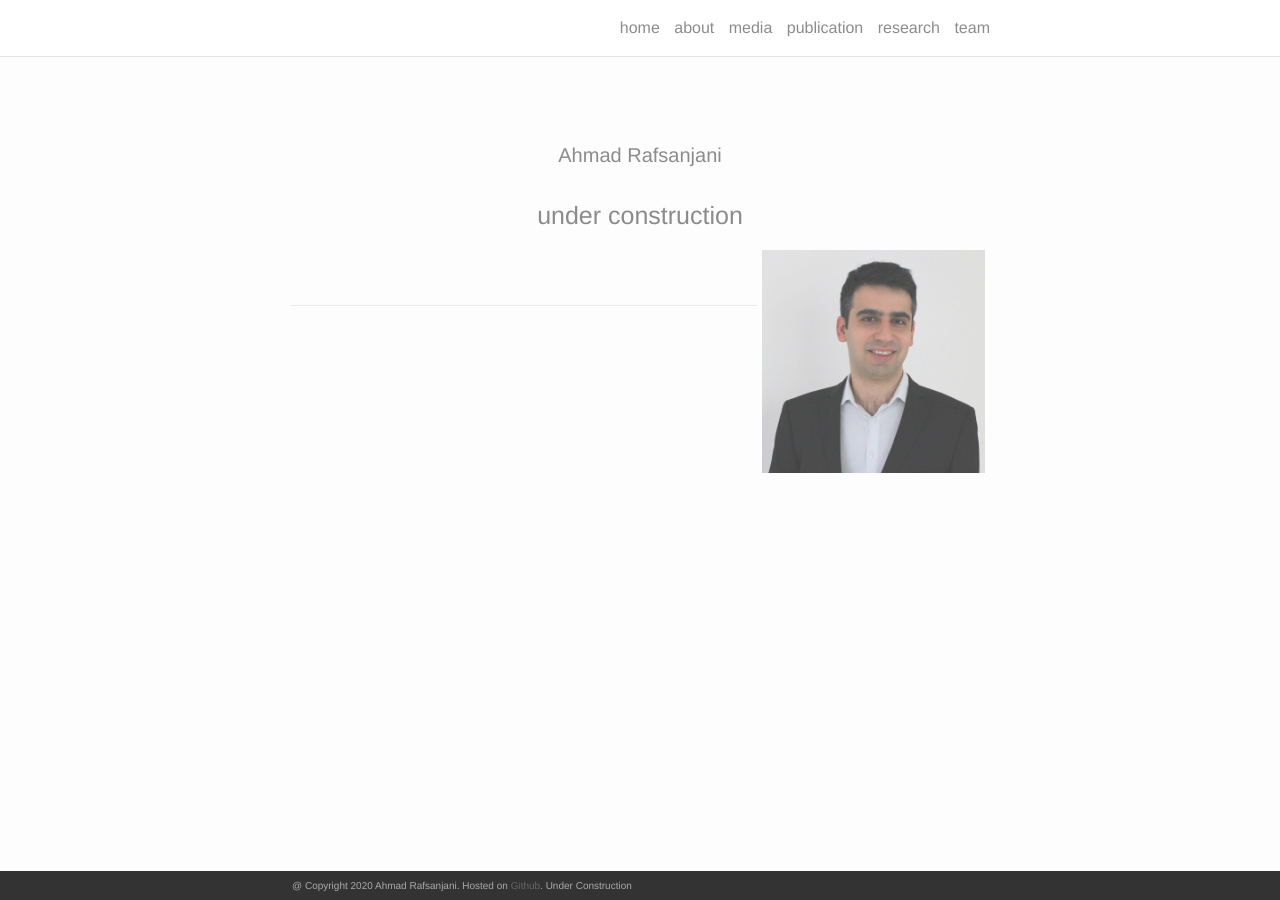
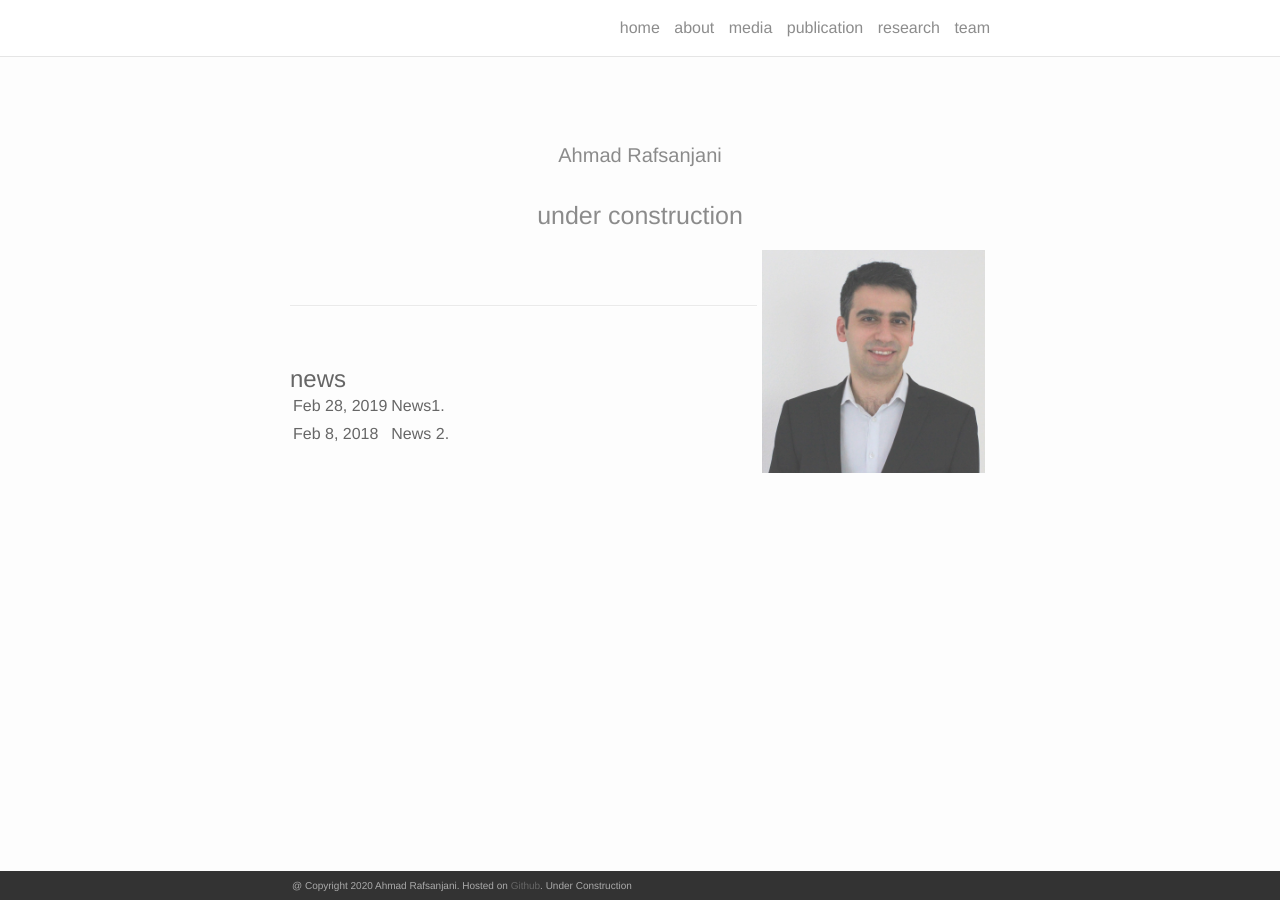
Before and after one commit to ahmadrafsanjani/ahmadrafsanjani.github.io, a Jekyll site: the page built from index.html, in a window 1280 px wide. Built offline with Jekyll 4.4.1, drawn with Linux system fonts in a browser that asks for light colours; nearby versions of some CDN libraries; the list of posts is cut into pages by our own code.

Commit message:
Update index.html

```diff
--- a/index.html
+++ b/index.html
@@ -12,6 +12,38 @@ layout: default
 </div>
 
 
+    <div class="news">
+  <h2>news</h2>
+
+    <table>
+
+
+      <tr>
+        <td class="date">Feb 28, 2019</td>
+        <td class="announcement">
+
+            News1.
+
+
+        </td>
+      </tr>
+
+      <tr>
+        <td class="date">Feb 8, 2018</td>
+        <td class="announcement">
+
+            News 2.
+
+
+        </td>
+      </tr>
+
+    </table>
+
+</div>
+
+
+
 <ul class="post-list">
     {% for post in paginator.posts %}
       <li>
```
